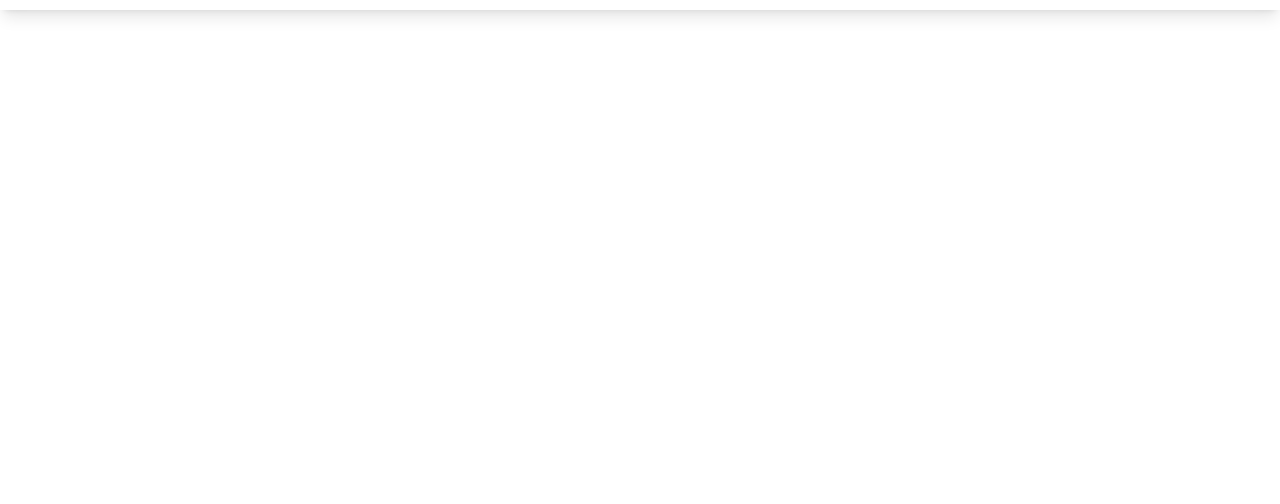
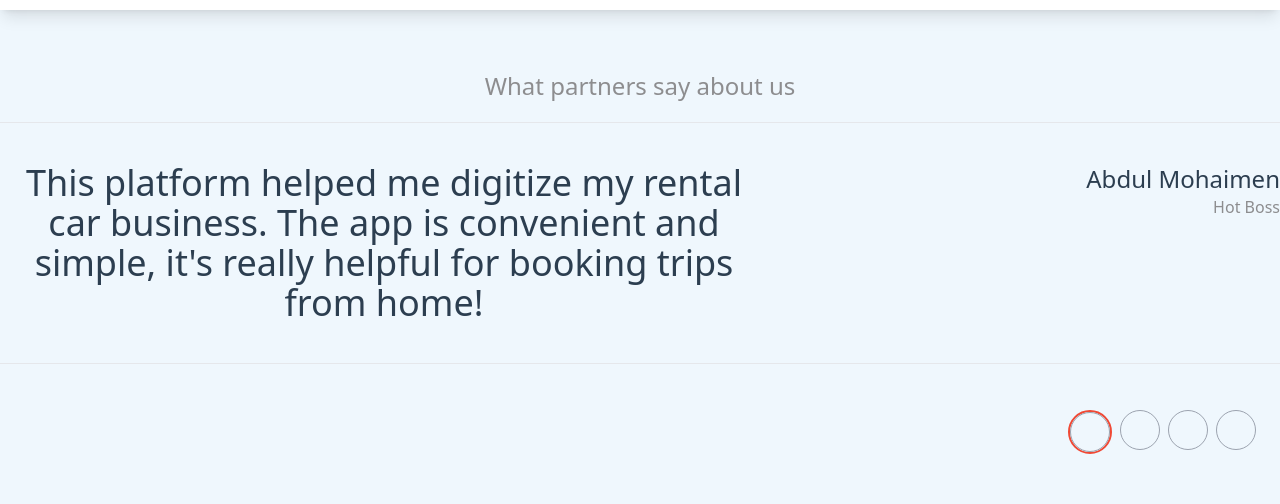
Before and after one commit to saiem-jatri/blood-donation, a Vue app: page /testing in a window 1280 px wide. Shown: the part 157-661 px from the top of the page. Built offline with nearby package versions, Linux system fonts and the light colour scheme.

Commit message:
slider with css added

```diff
--- a/src/router.js
+++ b/src/router.js
@@ -5,6 +5,7 @@ import Register from './views/register.vue'
 import Donar from './views/donar.vue'
 import History from './views/history.vue'
 import DropDown from './views/down.vue'
+import Testing from './views/testing.vue'
 
 
 const router = createRouter({
@@ -15,6 +16,7 @@ const router = createRouter({
     { path: '/register', component: Register },
     { path: '/donar', component: Donar },
     { path: '/dropDown', component: DropDown },
+    { path: '/testing', component: Testing },
     {
       path: '/donar/:id',
       component: History,
--- /dev/null
+++ b/src/views/testing.vue
@@ -0,0 +1,104 @@
+<template>
+  <div>
+    <section class="pt-8 lg:pt-[60px] pb-[60px] bg-[#EFF7FD]">
+      <div class="relative pb-12 sm:pb-[90px]">
+        <p class="pb-5 text-[#8D8D8F] text-sm sm:text-base lg:text-2xl font-medium">What partners say about us</p>
+
+        <div>
+          <input type="radio" name="radioButtonSlider" value="1" id="check1" checked>
+          <input type="radio" name="radioButtonSlider" value="2" id="check2">
+          <input type="radio" name="radioButtonSlider" value="3" id="check3">
+          <input type="radio" name="radioButtonSlider" value="4" id="check4">
+
+          <div class="radio-nav-items flex gap-x-2 absolute bottom-0 right-6 z-50">
+            <label for="check1">
+              <div class="border border-gray-400 rounded-full w-10 h-10"></div>
+            </label>
+            <label for="check2">
+              <div class="border border-gray-400 rounded-full w-10 h-10"></div>
+            </label>
+            <label for="check3">
+              <div class="border border-gray-400 rounded-full w-10 h-10"></div>
+            </label>
+            <label for="check4">
+              <div class="border border-gray-400 rounded-full w-10 h-10"></div>
+            </label>
+          </div>
+          <div class="slider-items pt-6 lg:pt-10 pb-[110px] lg:pb-10 border-y border-info/20">
+          <div class="slider-item relative flex justify-between flex-wrap lg:flex-nowrap">
+            <div class="left-content w-full lg:w-3/5">
+              <p class="user-review text-dark text-2xl xl:text-4xl">This platform helped me digitize my rental car business. The app is convenient and simple, it's really helpful for booking trips from home!</p>
+              <p class="user-review text-dark text-2xl xl:text-4xl">This platform helped me digitize my rental car business. The app is convenient and simple, it's really helpful for booking trips from home!</p>
+              <p class="user-review text-dark text-2xl xl:text-4xl">This platform helped me digitize my rental car business. The app is convenient and simple, it's really helpful for booking trips from home!</p>
+              <p class="user-review text-dark text-2xl xl:text-4xl">This platform helped me digitize my rental car business. The app is convenient and simple, it's really helpful for booking trips from home!</p>
+            </div>
+            <div class="right-content w-full lg:w-2/5">
+              <div class="user-names relative text-left lg:text-right">
+                <p class="user-name text-dark text-xl xl:text-2xl font-medium">Abdul Mohaimen</p>
+                <p class="user-name text-dark text-xl xl:text-2xl font-medium">Akil Jawad</p>
+                <p class="user-name text-dark text-xl xl:text-2xl font-medium">Shahed Ahmed</p>
+                <p class="user-name text-dark text-xl xl:text-2xl font-medium">Khalid Hossain</p>
+              </div>
+
+              <div class="user-designations relative text-left lg:text-right">
+                <p class="user-designation text-[#8D8D8F] text-base">Hot Boss</p>
+                <p class="user-designation text-[#8D8D8F] text-base">API Bro</p>
+                <p class="user-designation text-[#8D8D8F] text-base">** Somrat</p>
+                <p class="user-designation text-[#8D8D8F] text-base">Scammer</p>
+              </div>
+            </div>
+          </div>
+        </div>
+        </div>
+      </div>
+    </section>
+  </div>
+</template>
+
+<style scoped>
+input[type="radio"] {
+  @apply absolute right-0 bottom-0 opacity-0 transition-all
+}
+label {
+  @apply cursor-pointer  border-transparent transition-all
+}
+
+#check1:checked ~ .radio-nav-items label:first-child,
+#check2:checked ~ .radio-nav-items label:nth-child(2),
+#check3:checked ~ .radio-nav-items label:nth-child(3),
+#check4:checked ~ .radio-nav-items label:last-child{
+  @apply border-2 border-[#f04935] rounded-full
+}
+
+.user-review,
+.user-name,
+.user-designation {
+  @apply opacity-0 h-0 translate-y-24 transition-all duration-500
+}
+.user-name,
+.user-designation {
+  @apply lg:right-0 absolute w-1/2 mt-8 lg:mt-0
+}
+.user-designation {
+  @apply top-8
+}
+
+#check1:checked ~ .slider-items .slider-item .left-content .user-review:first-child,
+#check2:checked ~ .slider-items .slider-item .left-content .user-review:nth-child(2),
+#check3:checked ~ .slider-items .slider-item .left-content .user-review:nth-child(3),
+#check4:checked ~ .slider-items .slider-item .left-content .user-review:last-child,
+
+#check1:checked ~ .slider-items .slider-item .right-content .user-names .user-name:first-child,
+#check2:checked ~ .slider-items .slider-item .right-content .user-names .user-name:nth-child(2),
+#check3:checked ~ .slider-items .slider-item .right-content .user-names .user-name:nth-child(3),
+#check4:checked ~ .slider-items .slider-item .right-content .user-names .user-name:last-child,
+
+#check1:checked ~ .slider-items .slider-item .right-content .user-designations .user-designation:first-child,
+#check2:checked ~ .slider-items .slider-item .right-content .user-designations .user-designation:nth-child(2),
+#check3:checked ~ .slider-items .slider-item .right-content .user-designations .user-designation:nth-child(3),
+#check4:checked ~ .slider-items .slider-item .right-content .user-designations .user-designation:last-child{
+  @apply !opacity-100 !h-auto !translate-y-0
+}
+
+
+</style>
```
